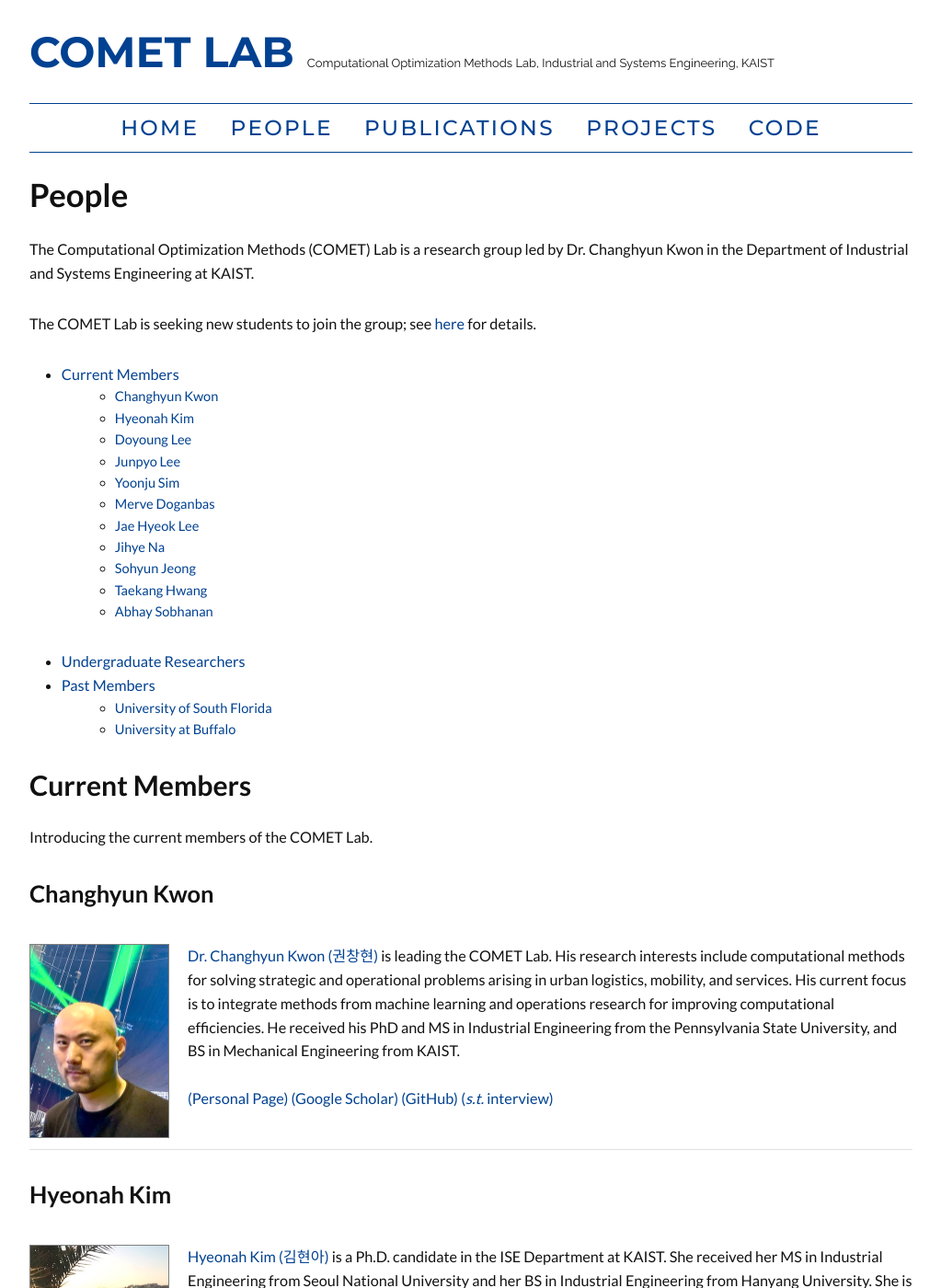
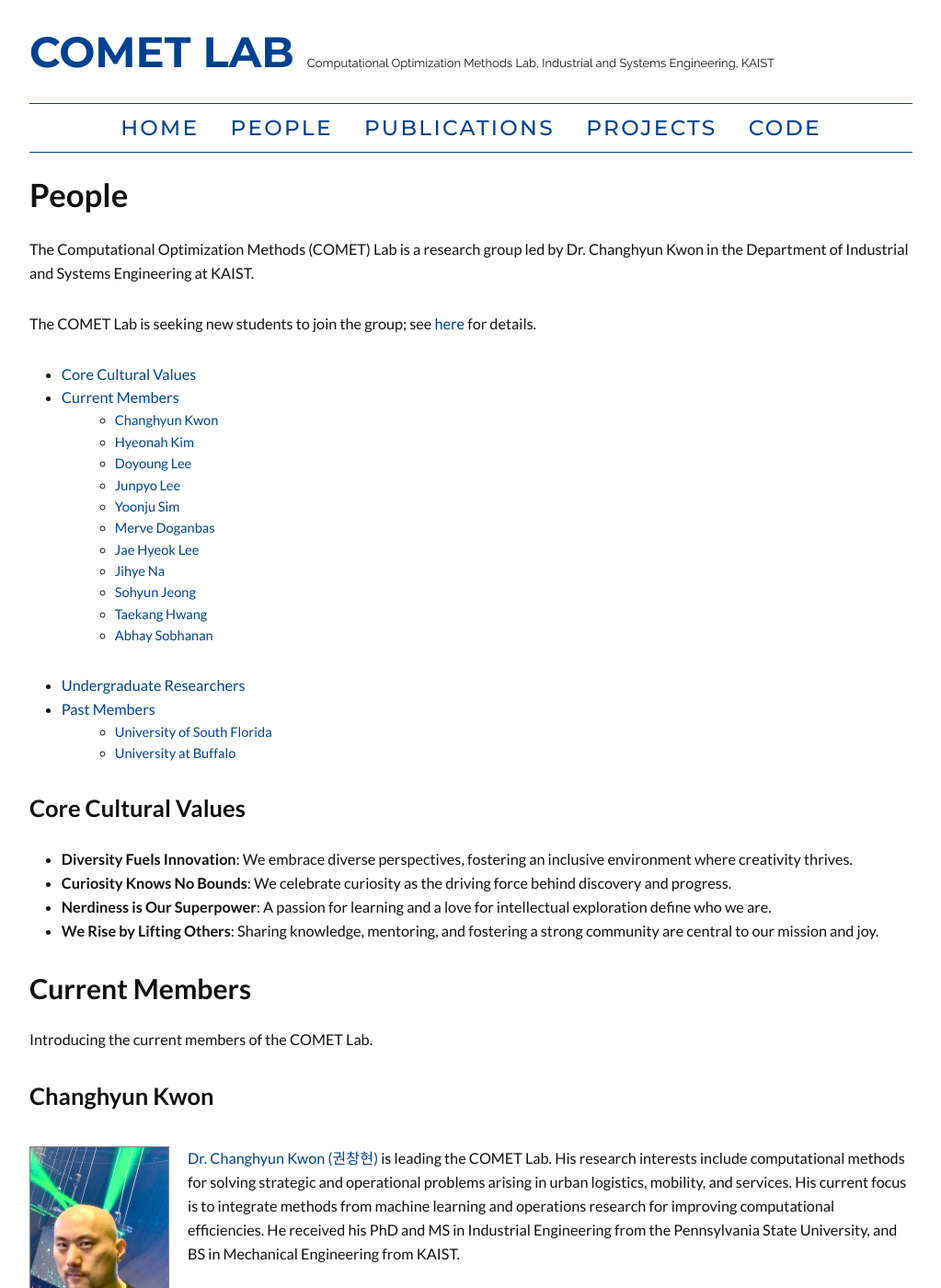
Before and after one commit to kaist-comet/kaist-comet.github.io, a Jekyll site: the page built from people/people.md, in a window 1280 px wide and 1400 px high. Shown: the whole window at 92% size, without its empty margins (128-1151 px from the left). Built offline with Jekyll 4.4.1, drawn with Linux system fonts in a browser that asks for light colours; some web fonts are replaced; comment, search, counter and statistics services are not loaded.

Commit message:
cultural values

```diff
--- a/people/people.md
+++ b/people/people.md
@@ -14,6 +14,17 @@ The COMET Lab is seeking new students to join the group; see [here](/join) for d
 
 * TOC
 {:toc}
+
+
+
+### Core Cultural Values
+
+- **Diversity Fuels Innovation**: We embrace diverse perspectives, fostering an inclusive environment where creativity thrives.
+- **Curiosity Knows No Bounds**: We celebrate curiosity as the driving force behind discovery and progress.
+- **Nerdiness is Our Superpower**: A passion for learning and a love for intellectual exploration define who we are.
+- **We Rise by Lifting Others**: Sharing knowledge, mentoring, and fostering a strong community are central to our mission and joy.
+<!-- - **Mathematics is Our Language, Coding is Our Hammer**: We use mathematical rigor and computational tools as our foundation for problem-solving. -->
+
 
 
 ## Current Members
```
